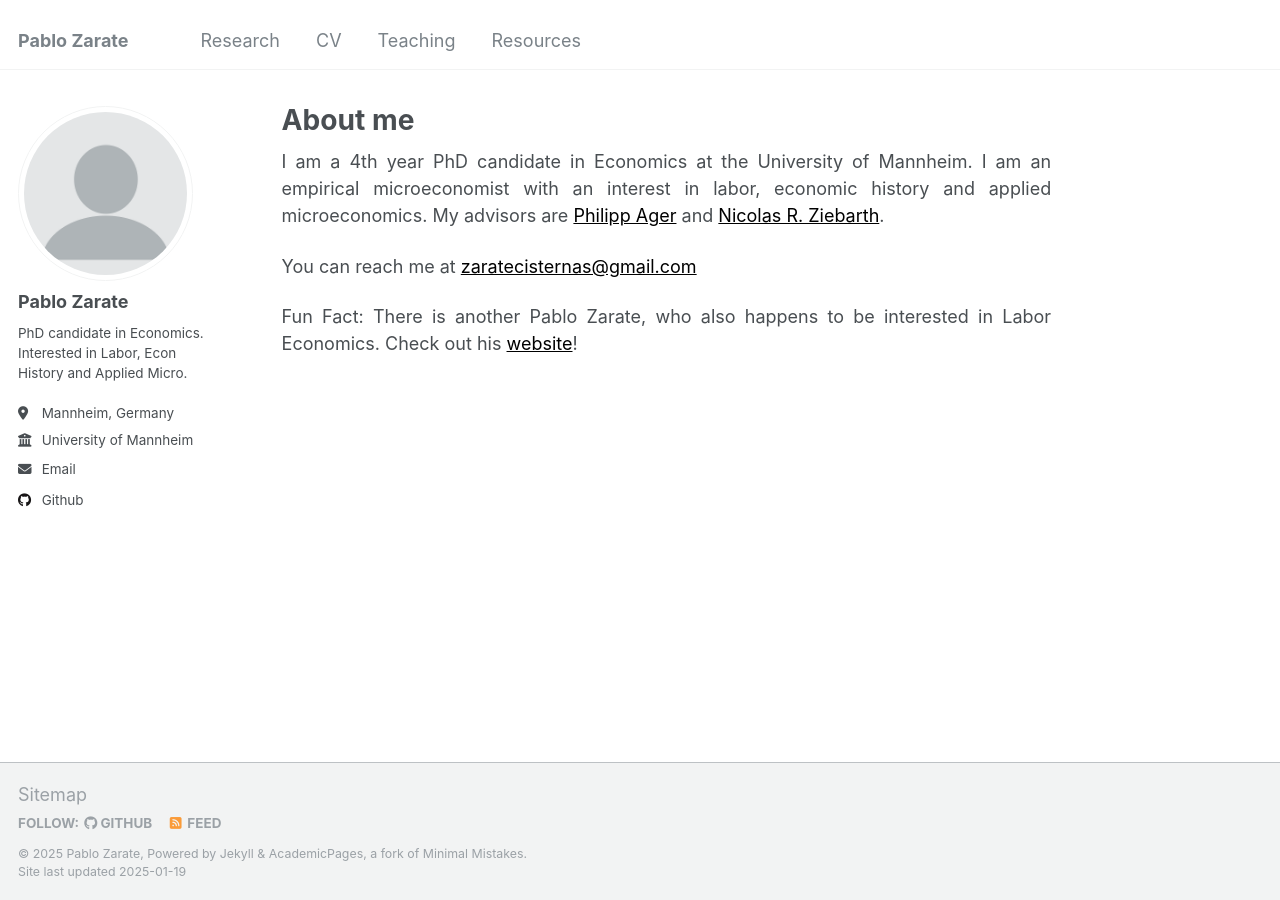
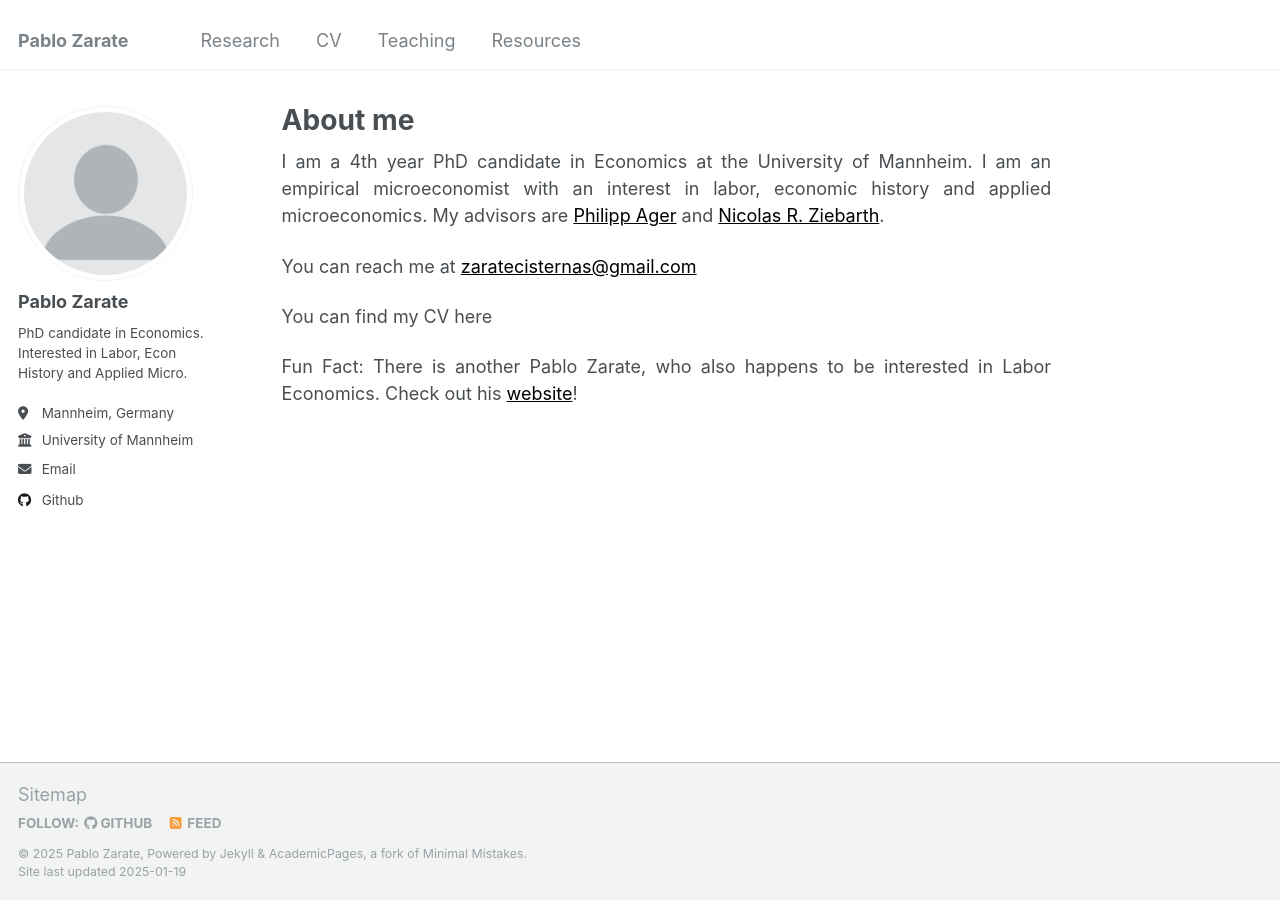
Before and after one commit to pblozarate/pblozarate.github.io, a Jekyll site: the page built from _pages/about.md, in a window 1280 px wide. Built offline with Jekyll 4.4.1, drawn with Linux system fonts in a browser that asks for light colours.

Commit message:
Update about.md

```diff
--- a/_pages/about.md
+++ b/_pages/about.md
@@ -17,5 +17,9 @@
 </p>
 
 <p align="justify">
-Fun Fact: There is another Pablo Zarate, who also happens to be interested in Labor Economics. Check out his <a href="mailto:zaratecisternas@gmail.com" style="color: black;">website</a>!
+You can find my CV here
 </p>
+
+<p align="justify">
+Fun Fact: There is another Pablo Zarate, who also happens to be interested in Labor Economics. Check out his <a href="https://zaratepablo.github.io" style="color: black;">website</a>!
+</p>
```
